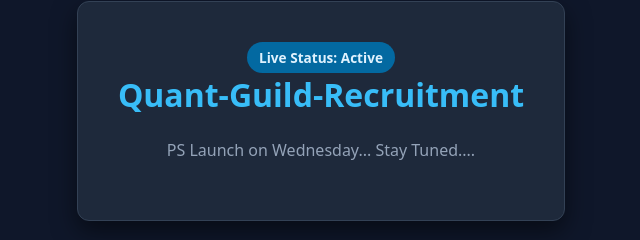
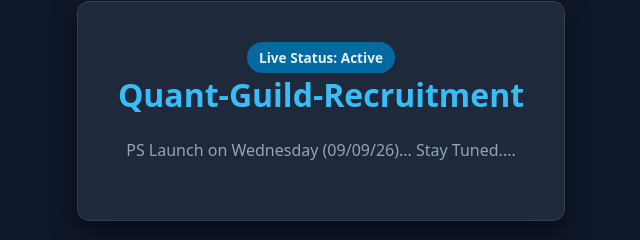
Before and after one commit to 26Yash26/Trading-Bot-Recruitment, a plain HTML site: page index.html in a window 1280 px wide. Shown: the part 289-529 px from the top of the page, 319-959 px from the left. Drawn offline with Linux system fonts and the light colour scheme.

Commit message:
updating html, tweaking

```diff
--- a/index.html
+++ b/index.html
@@ -16,7 +16,7 @@
     <div class="card">
         <span class="status">Live Status: Active</span>
         <h1>Quant-Guild-Recruitment</h1>
-        <p>PS Launch on Wednesday... Stay Tuned....</p>
+        <p>PS Launch on Wednesday (09/09/26)... Stay Tuned....</p>
     </div>
 </body>
 </html>
```
